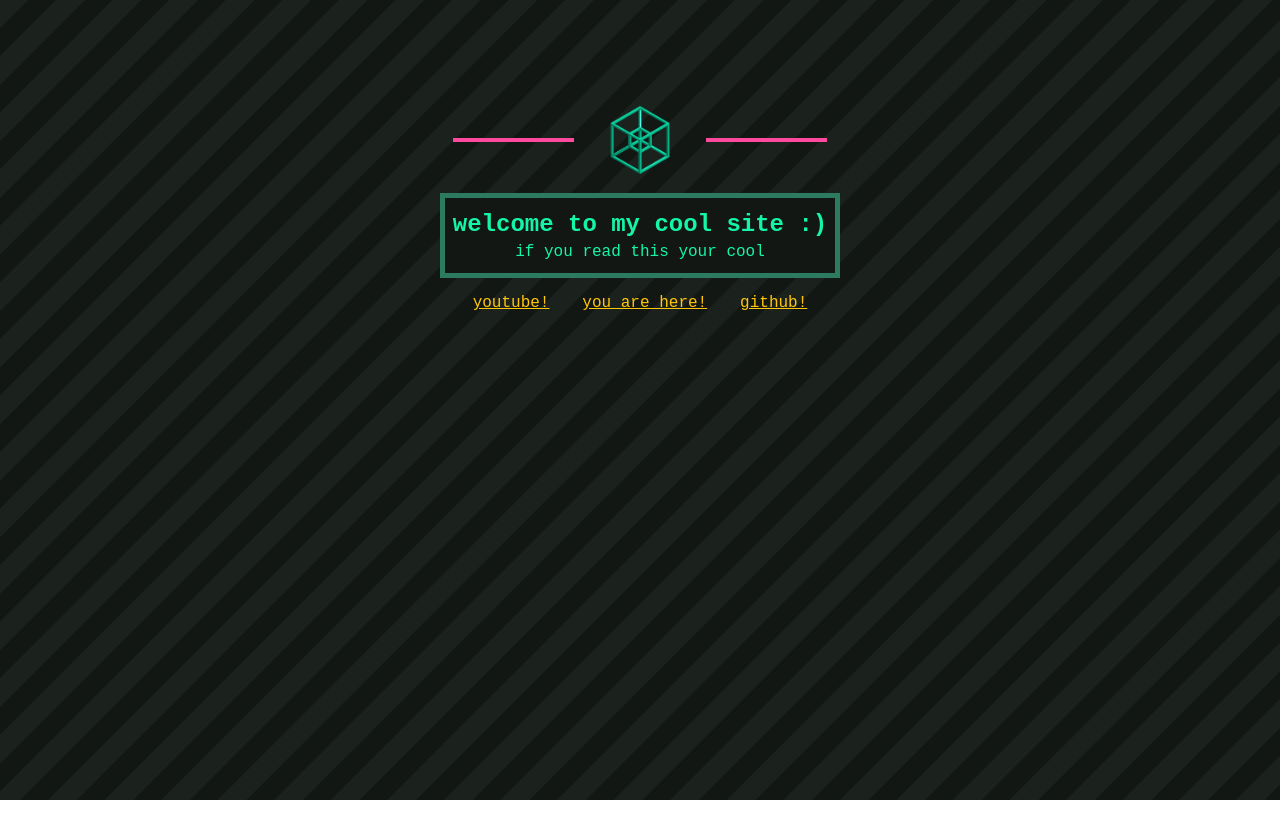
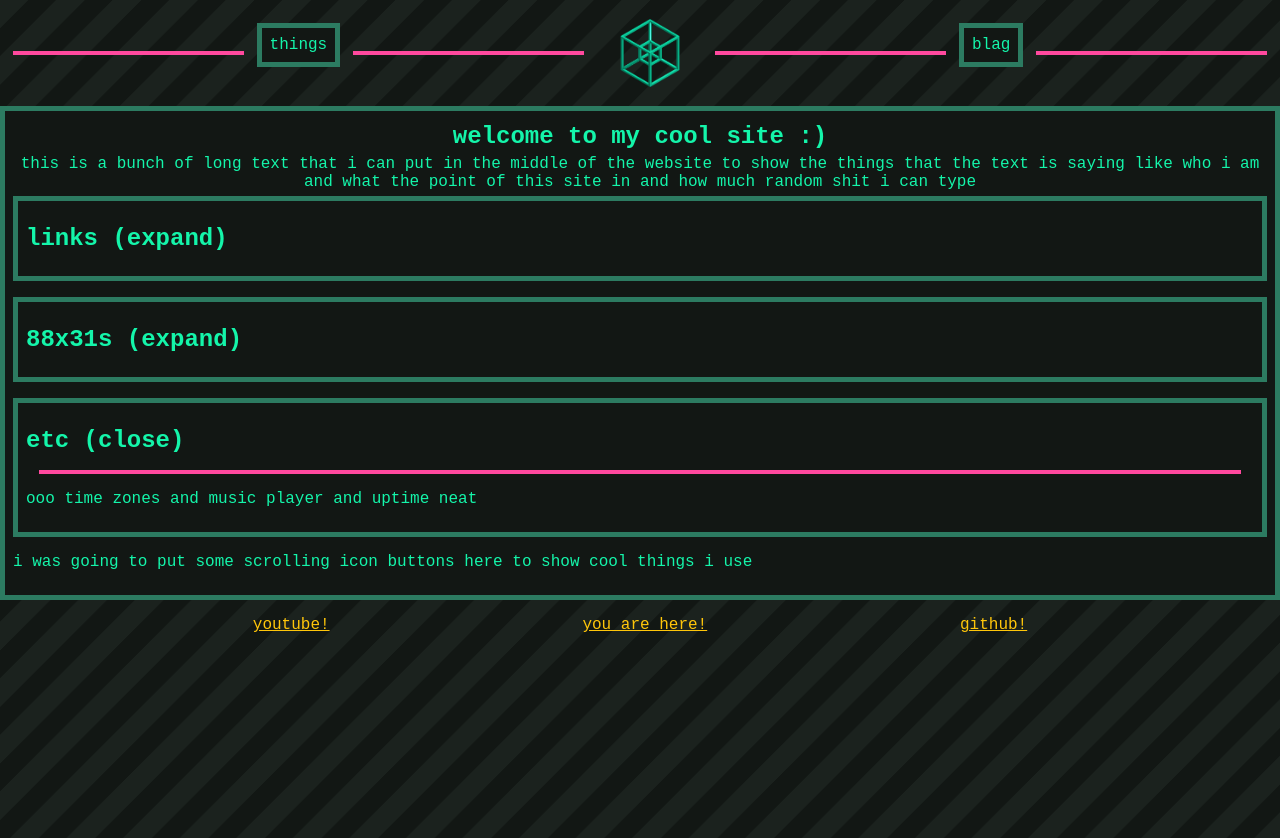
Before and after one commit to qwikster/qsite, a Svelte app: page / in a window 1280 px wide. Shown: the top 838 px of the page. Before the commit the page ends 800 px from the top, so only its background shows below. Built offline with nearby package versions, Linux system fonts and the light colour scheme; a web font is replaced by a local one.

Commit message:
shitass mockup

```diff
--- a/src/App.svelte
+++ b/src/App.svelte
@@ -1,14 +1,26 @@
 <script>
-    import logo from "/public/favicon.png"
+    import logo from "/favicon.png"
 </script>
 
 <div class="content">
     <div class="header">
-        <hr><img src={logo} alt="logo"><hr>
+        <hr><div class="textbox">things</div><hr><img src={logo} alt="logo"><hr><div class="textbox">blag</div><hr>
     </div>
     <div class="textbox">
         <h1 class="text">welcome to my cool site :)</h1>
-        <p class="text">if you read this your cool</p>
+        <p class="text">this is a bunch of long text that i can put in the middle of the website to show the things that the text is saying like who i am and what the point of this site in and how much random shit i can type</p>
+        <div class="textbox">
+            <h1>links             (expand)</h1>
+        </div>
+        <div class="textbox">
+            <h1>88x31s             (expand)</h1>
+        </div>
+        <div class="textbox">
+            <h1>etc             (close)</h1>
+            <hr>
+            <p>ooo time zones and music player and uptime neat</p>
+        </div>
+        <p>i was going to put some scrolling icon buttons here to show cool things i use</p>
     </div>
     <div class="links">
         <a href="https://youtube.com/@qwiksteryt">youtube!</a>
@@ -39,6 +51,7 @@
         padding: 1vmin;
         margin-bottom: 2vmin;
         border: var(--border-tile) solid var(--dim);
+
     }
 
     .content {
```
Also changed, not shown: 1 other file (tests, documents, lock files or other folders).
